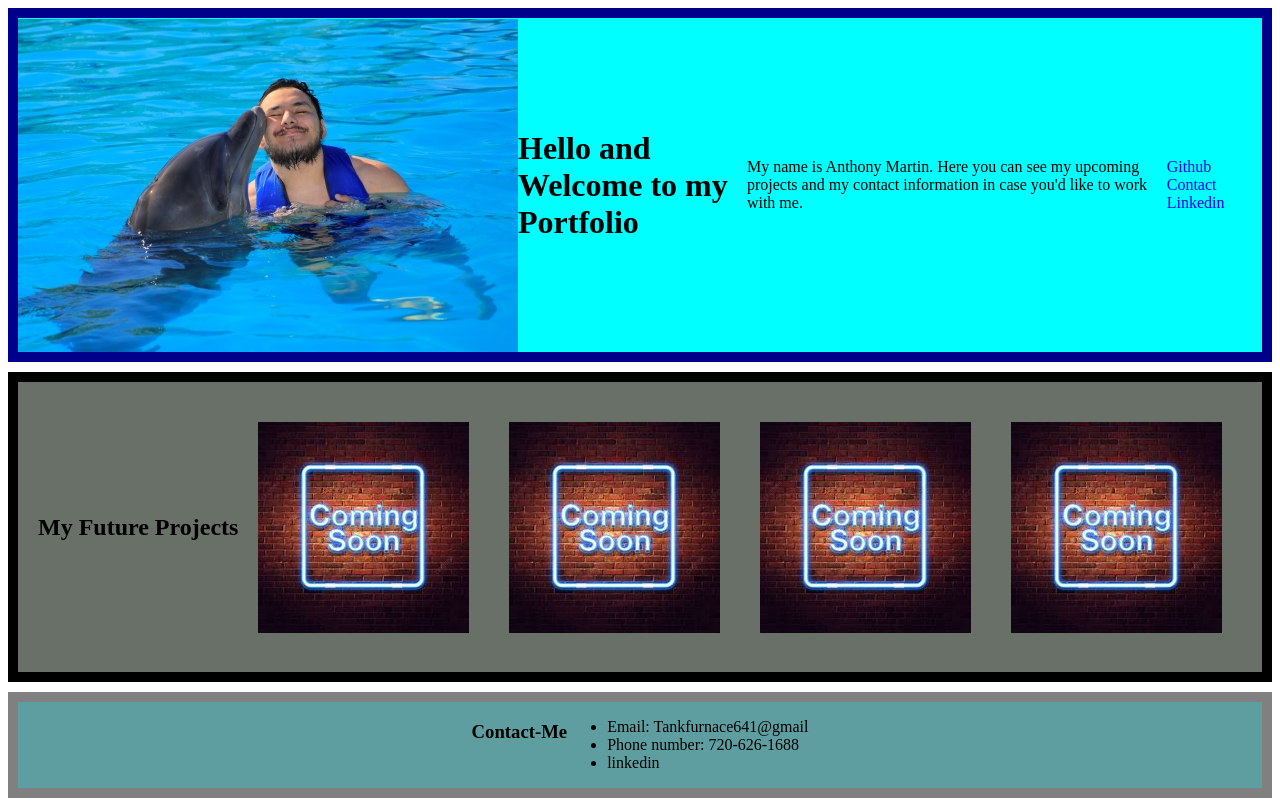
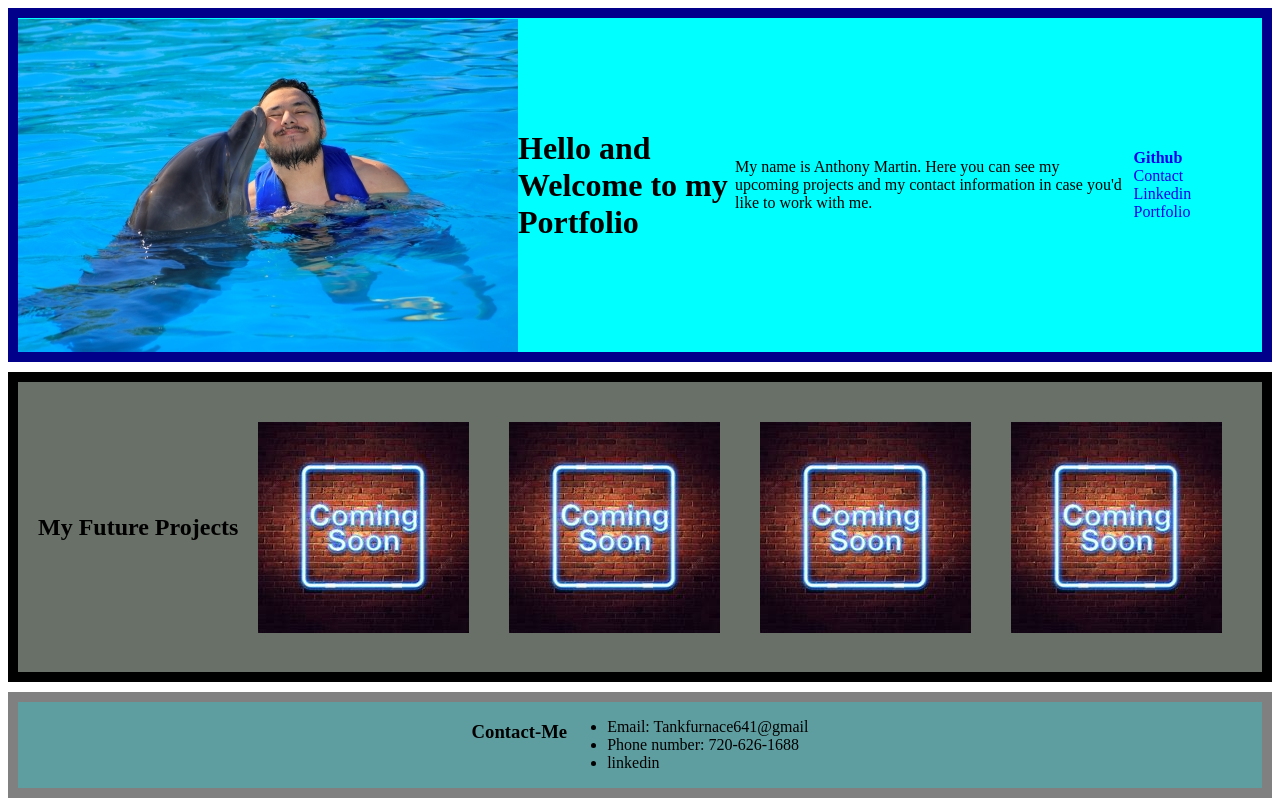
Before and after one commit to Amartin02/Anthony-s-Portfolio, a plain HTML site: page index.html in a window 1280 px wide. Drawn offline with Linux system fonts and the light colour scheme.

Commit message:
added Href and created a link for the git hub to take to profile. added a portfolio href to take you to portfolio when clicked

```diff
--- a/assets/css/style.css
+++ b/assets/css/style.css
@@ -34,3 +34,6 @@ nav a {
   text-decoration: none;
   padding: 10px;
 }
+.Github-Link {
+  font-weight: bold;
+}
--- a/index.html
+++ b/index.html
@@ -15,13 +15,14 @@
         contact information in case you'd like to work with me.
       </p>
       <nav>
-        <a href="#">Github</a>
+        <a href="https://github.com/Amartin02" class="Github-Link">Github</a>
         <a href="#">Contact</a>
         <a href="#">Linkedin</a>
+        <a href="#portfolio">Portfolio</a>
       </nav>
     </header>
 
-    <main>
+    <main id="portfolio">
       <section class="future-projects">
         <h2>My Future Projects</h2>
         <img src="assets/Images/OIP.jpg" alt="" />
```
